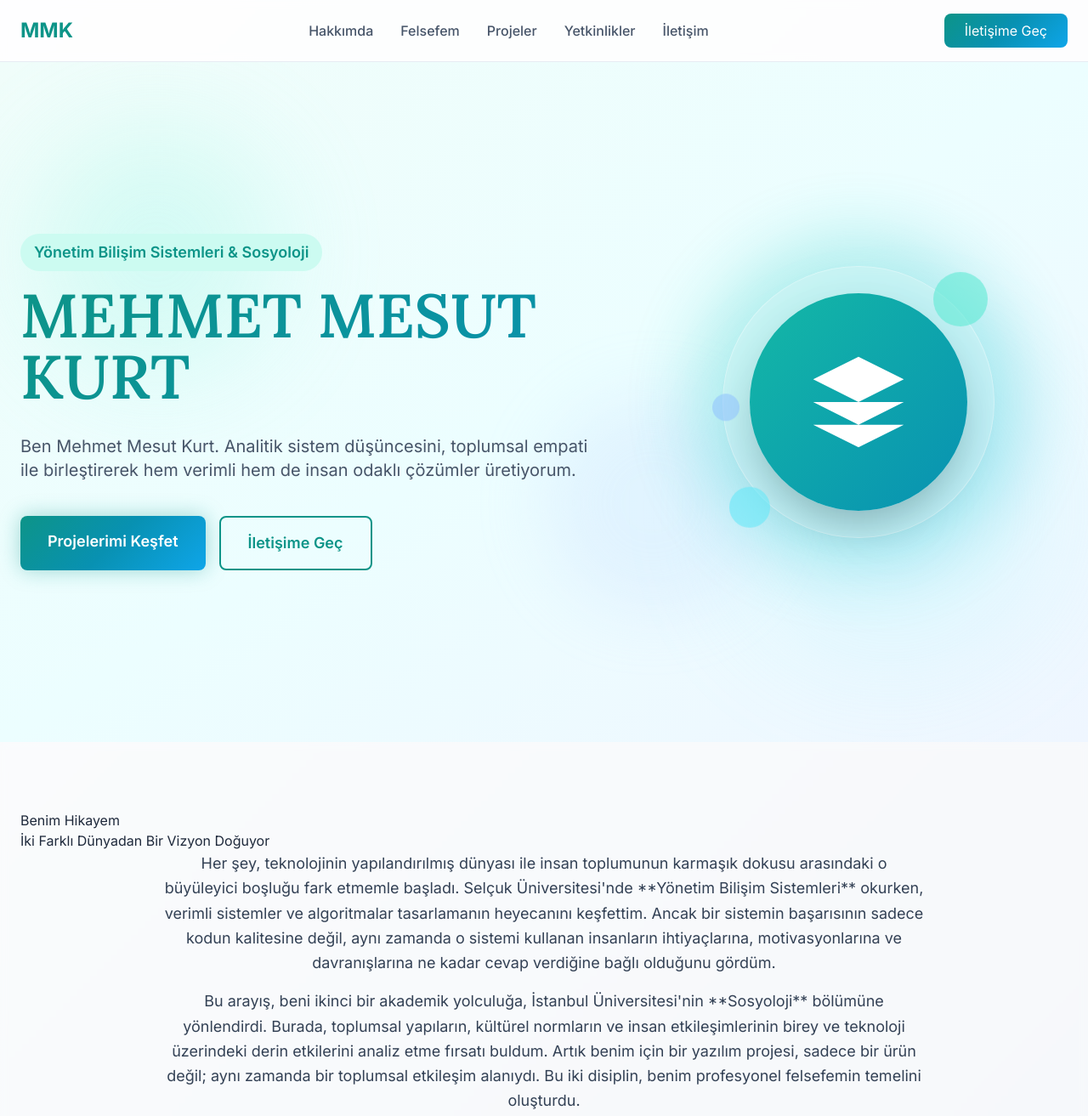
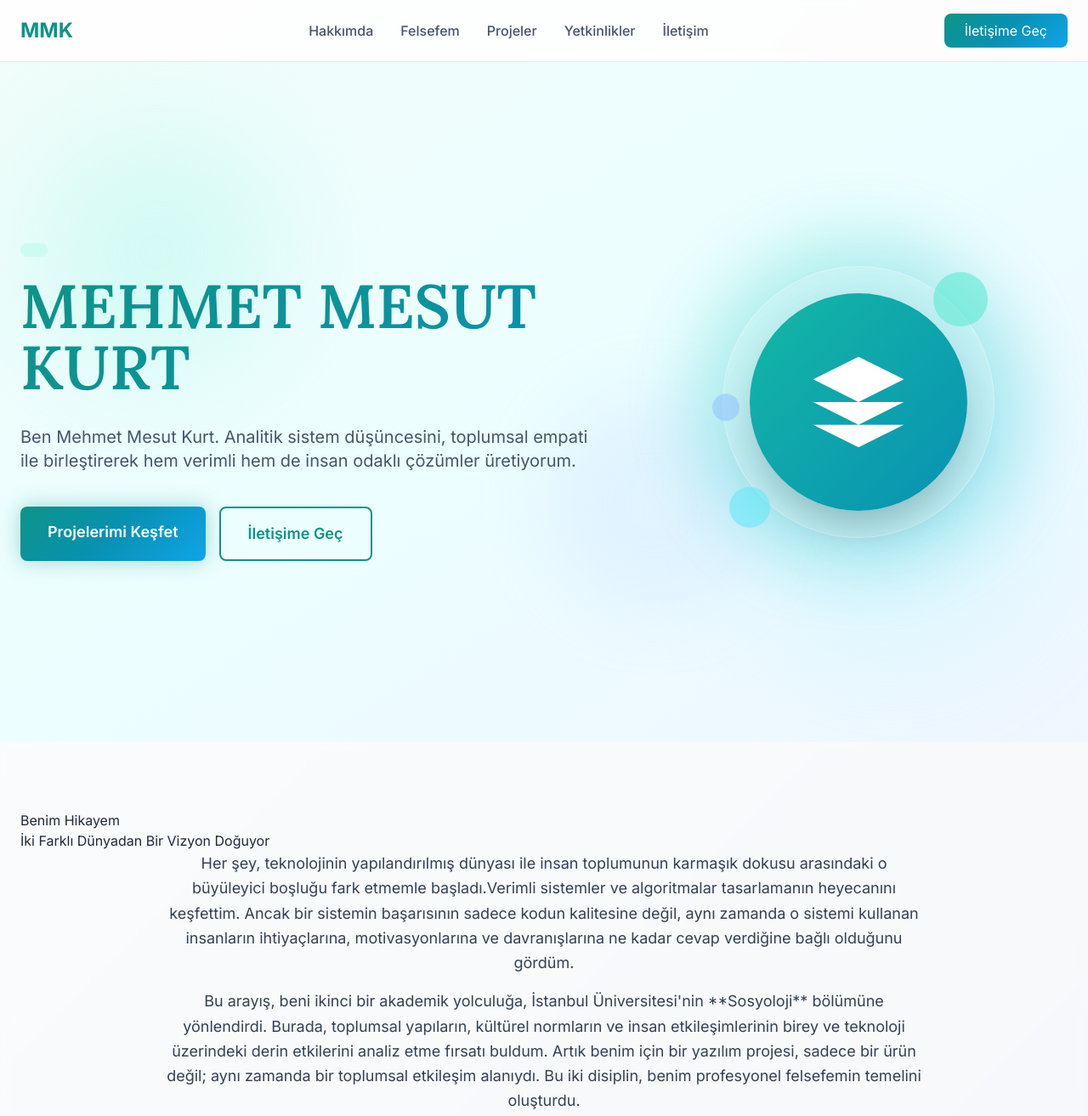
Before and after one commit to Mehmetmesut63/portfolyo, a plain HTML site: page index.html in a window 1280 px wide. Shown: the top 1313 px of the page at 85% size. Drawn offline with nearby package versions, Linux system fonts and the light colour scheme.

Commit message:
Update index.html

```diff
--- a/index.html
+++ b/index.html
@@ -192,7 +192,7 @@
                     <div class="lg:w-3/5 text-center lg:text-left mb-12 lg:mb-0">
                         <div class="reveal">
                             <p class="text-lg text-teal-600 font-semibold mb-4 inline-block px-4 py-2 bg-teal-100 rounded-full">
-                                Yönetim Bilişim Sistemleri & Sosyoloji
+
                             </p>
                         </div>
                         <h1 class="hero-title text-5xl lg:text-7xl font-extrabold leading-tight mb-8 reveal">
@@ -243,7 +243,7 @@
                 <p class="section-subtitle reveal">İki Farklı Dünyadan Bir Vizyon Doğuyor</p>
                 <div class="max-w-4xl mx-auto text-center text-slate-700 text-lg leading-relaxed reveal">
                     <p class="mb-4">
-                        Her şey, teknolojinin yapılandırılmış dünyası ile insan toplumunun karmaşık dokusu arasındaki o büyüleyici boşluğu fark etmemle başladı. Selçuk Üniversitesi'nde **Yönetim Bilişim Sistemleri** okurken, verimli sistemler ve algoritmalar tasarlamanın heyecanını keşfettim. Ancak bir sistemin başarısının sadece kodun kalitesine değil, aynı zamanda o sistemi kullanan insanların ihtiyaçlarına, motivasyonlarına ve davranışlarına ne kadar cevap verdiğine bağlı olduğunu gördüm.
+                        Her şey, teknolojinin yapılandırılmış dünyası ile insan toplumunun karmaşık dokusu arasındaki o büyüleyici boşluğu fark etmemle başladı.Verimli sistemler ve algoritmalar tasarlamanın heyecanını keşfettim. Ancak bir sistemin başarısının sadece kodun kalitesine değil, aynı zamanda o sistemi kullanan insanların ihtiyaçlarına, motivasyonlarına ve davranışlarına ne kadar cevap verdiğine bağlı olduğunu gördüm.
                     </p>
                     <p>
                         Bu arayış, beni ikinci bir akademik yolculuğa, İstanbul Üniversitesi'nin **Sosyoloji** bölümüne yönlendirdi. Burada, toplumsal yapıların, kültürel normların ve insan etkileşimlerinin birey ve teknoloji üzerindeki derin etkilerini analiz etme fırsatı buldum. Artık benim için bir yazılım projesi, sadece bir ürün değil; aynı zamanda bir toplumsal etkileşim alanıydı. Bu iki disiplin, benim profesyonel felsefemin temelini oluşturdu.
```
